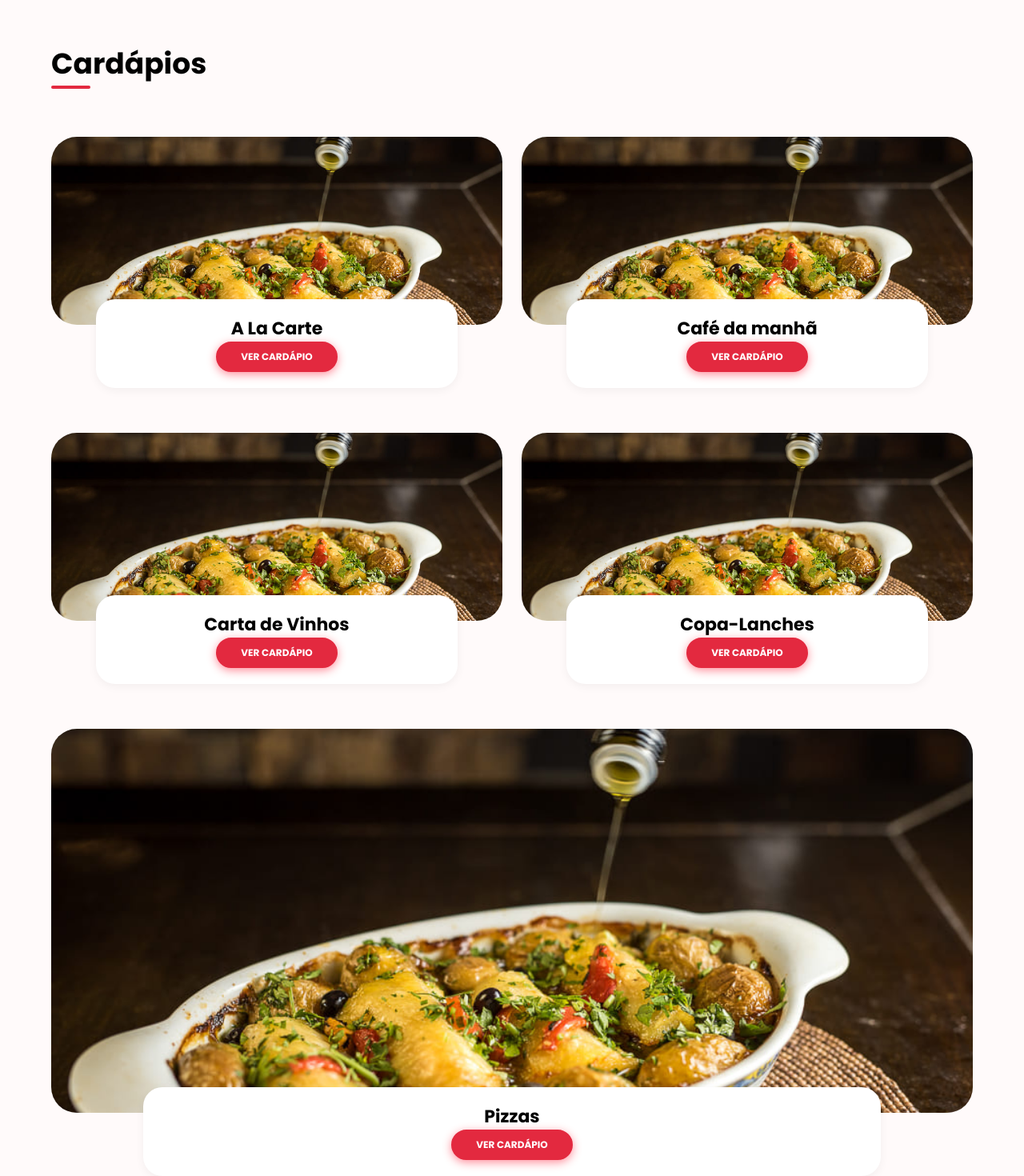
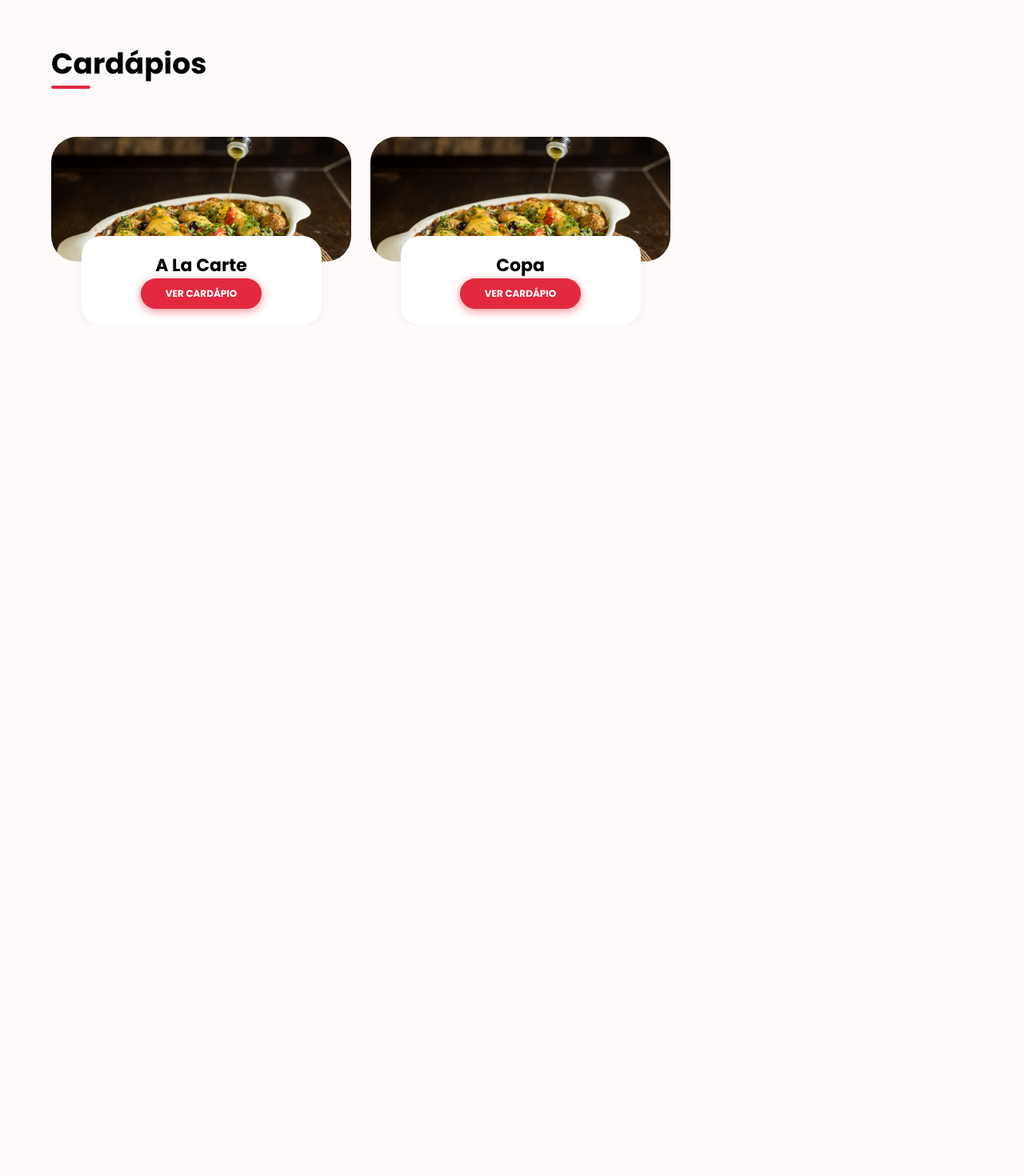
Before and after one commit to bryanmaraujo544/Restaurant-app, a Next.js app: page /unities/alphaville in a window 1280 px wide. Shown: the part 1468-2938 px from the top of the page at 80% size. After the commit the page ends 1874 px from the top, so only its background shows below. Built offline with nearby package versions, Linux system fonts and the light colour scheme.

Commit message:
Seting links of the menus

```diff
--- a/src/data/unitiesPageData.js
+++ b/src/data/unitiesPageData.js
@@ -22,17 +22,17 @@ export const unitiesPageData = [
             },
             {
                 title: 'Carta de Vinhos',
-                link: 'https://drive.google.com/file/d/1yPJLVV7eUlXE1GtAIsEgvsg_-fG8ubfz/view',
+                link: 'https://drive.google.com/file/d/1yw1HDhSi8gXtGSxVLT-eYRqek8wSmNic/view',
                 image: '/Pratos.jpg'
             },
             {
                 title: 'Copa-Lanches',
-                link: 'https://drive.google.com/file/d/1yPJLVV7eUlXE1GtAIsEgvsg_-fG8ubfz/view',
+                link: 'https://drive.google.com/file/d/1z2w5YAsbp0T3u4sj6AciNzSE7vDIfnnq/view',
                 image: '/Pratos.jpg'
             },
             {
                 title: 'Pizzas',
-                link: 'https://drive.google.com/file/d/1yPJLVV7eUlXE1GtAIsEgvsg_-fG8ubfz/view',
+                link: 'https://drive.google.com/file/d/17aMfTjRcRd6fuyW-aUmrqIkgaNnaXQ8A/view',
                 image: '/Pratos.jpg'
             },
         ]
@@ -50,29 +50,15 @@ export const unitiesPageData = [
         cardapios: [
             {
                 title: 'A La Carte',
-                link: 'https://drive.google.com/file/d/1TufeYyz7D9uJ3F8rZUc3pL6iN3BIuVcT/view',
+                link: 'https://drive.google.com/file/d/1b606PypCkslBf3FdD6w18uTOub60FSZU/view',
                 image: '/Pratos.jpg'
             },
             {
-                title: 'Café da manhã',
-                link: 'https://drive.google.com/file/d/1yPJLVV7eUlXE1GtAIsEgvsg_-fG8ubfz/view',
+                title: 'Copa',
+                link: 'https://drive.google.com/file/d/1FR7Z5uilZdIsAPljpmhawOp0QUTMUXye/view',
                 image: '/Pratos.jpg'
             },
-            {
-                title: 'Carta de Vinhos',
-                link: 'https://drive.google.com/file/d/1yPJLVV7eUlXE1GtAIsEgvsg_-fG8ubfz/view',
-                image: '/Pratos.jpg'
-            },
-            {
-                title: 'Copa-Lanches',
-                link: 'https://drive.google.com/file/d/1yPJLVV7eUlXE1GtAIsEgvsg_-fG8ubfz/view',
-                image: '/Pratos.jpg'
-            },
-            {
-                title: 'Pizzas',
-                link: 'https://drive.google.com/file/d/1yPJLVV7eUlXE1GtAIsEgvsg_-fG8ubfz/view',
-                image: '/Pratos.jpg'
-            },
+
         ]
     },
     {
@@ -88,29 +74,15 @@ export const unitiesPageData = [
         cardapios: [
             {
                 title: 'A La Carte',
-                link: 'https://drive.google.com/file/d/1TufeYyz7D9uJ3F8rZUc3pL6iN3BIuVcT/view',
+                link: 'https://drive.google.com/file/d/1XhyQf9J5m3qn-uYsnhJSrYyfh0G40trf/view',
                 image: '/Pratos.jpg'
             },
             {
-                title: 'Café da manhã',
-                link: 'https://drive.google.com/file/d/1yPJLVV7eUlXE1GtAIsEgvsg_-fG8ubfz/view',
+                title: 'Copa',
+                link: 'https://drive.google.com/file/d/10WOtgJZxz2v_KjZhzKQI2EW3HLP0rWVa/view',
                 image: '/Pratos.jpg'
             },
-            {
-                title: 'Carta de Vinhos',
-                link: 'https://drive.google.com/file/d/1yPJLVV7eUlXE1GtAIsEgvsg_-fG8ubfz/view',
-                image: '/Pratos.jpg'
-            },
-            {
-                title: 'Copa-Lanches',
-                link: 'https://drive.google.com/file/d/1yPJLVV7eUlXE1GtAIsEgvsg_-fG8ubfz/view',
-                image: '/Pratos.jpg'
-            },
-            {
-                title: 'Pizzas',
-                link: 'https://drive.google.com/file/d/1yPJLVV7eUlXE1GtAIsEgvsg_-fG8ubfz/view',
-                image: '/Pratos.jpg'
-            },
+
         ]
 
     },
@@ -126,28 +98,8 @@ export const unitiesPageData = [
         ],
         cardapios: [
             {
-                title: 'A La Carte',
-                link: 'https://drive.google.com/file/d/1TufeYyz7D9uJ3F8rZUc3pL6iN3BIuVcT/view',
-                image: '/Pratos.jpg'
-            },
-            {
-                title: 'Café da manhã',
-                link: 'https://drive.google.com/file/d/1yPJLVV7eUlXE1GtAIsEgvsg_-fG8ubfz/view',
-                image: '/Pratos.jpg'
-            },
-            {
-                title: 'Carta de Vinhos',
-                link: 'https://drive.google.com/file/d/1yPJLVV7eUlXE1GtAIsEgvsg_-fG8ubfz/view',
-                image: '/Pratos.jpg'
-            },
-            {
-                title: 'Copa-Lanches',
-                link: 'https://drive.google.com/file/d/1yPJLVV7eUlXE1GtAIsEgvsg_-fG8ubfz/view',
-                image: '/Pratos.jpg'
-            },
-            {
-                title: 'Pizzas',
-                link: 'https://drive.google.com/file/d/1yPJLVV7eUlXE1GtAIsEgvsg_-fG8ubfz/view',
+                title: 'Copa - Lanches',
+                link: 'https://drive.google.com/file/d/1BKkUS-ghFiWQroSbx97WD77cpW8RUUcm/view',
                 image: '/Pratos.jpg'
             },
         ]
@@ -166,29 +118,15 @@ export const unitiesPageData = [
         cardapios: [
             {
                 title: 'A La Carte',
-                link: 'https://drive.google.com/file/d/1TufeYyz7D9uJ3F8rZUc3pL6iN3BIuVcT/view',
+                link: 'https://drive.google.com/file/d/1FroNJv5cpHUHkDZEkPoJyN7olvUc9djt/view',
                 image: '/Pratos.jpg'
             },
             {
-                title: 'Café da manhã',
-                link: 'https://drive.google.com/file/d/1yPJLVV7eUlXE1GtAIsEgvsg_-fG8ubfz/view',
+                title: 'Copa - Lanches',
+                link: 'https://drive.google.com/file/d/1RCsTr3fMJruI7JJDRFqIDNym-wc9CGd3/view',
                 image: '/Pratos.jpg'
             },
-            {
-                title: 'Carta de Vinhos',
-                link: 'https://drive.google.com/file/d/1yPJLVV7eUlXE1GtAIsEgvsg_-fG8ubfz/view',
-                image: '/Pratos.jpg'
-            },
-            {
-                title: 'Copa-Lanches',
-                link: 'https://drive.google.com/file/d/1yPJLVV7eUlXE1GtAIsEgvsg_-fG8ubfz/view',
-                image: '/Pratos.jpg'
-            },
-            {
-                title: 'Pizzas',
-                link: 'https://drive.google.com/file/d/1yPJLVV7eUlXE1GtAIsEgvsg_-fG8ubfz/view',
-                image: '/Pratos.jpg'
-            },
+
         ]
     },
 ]
```
